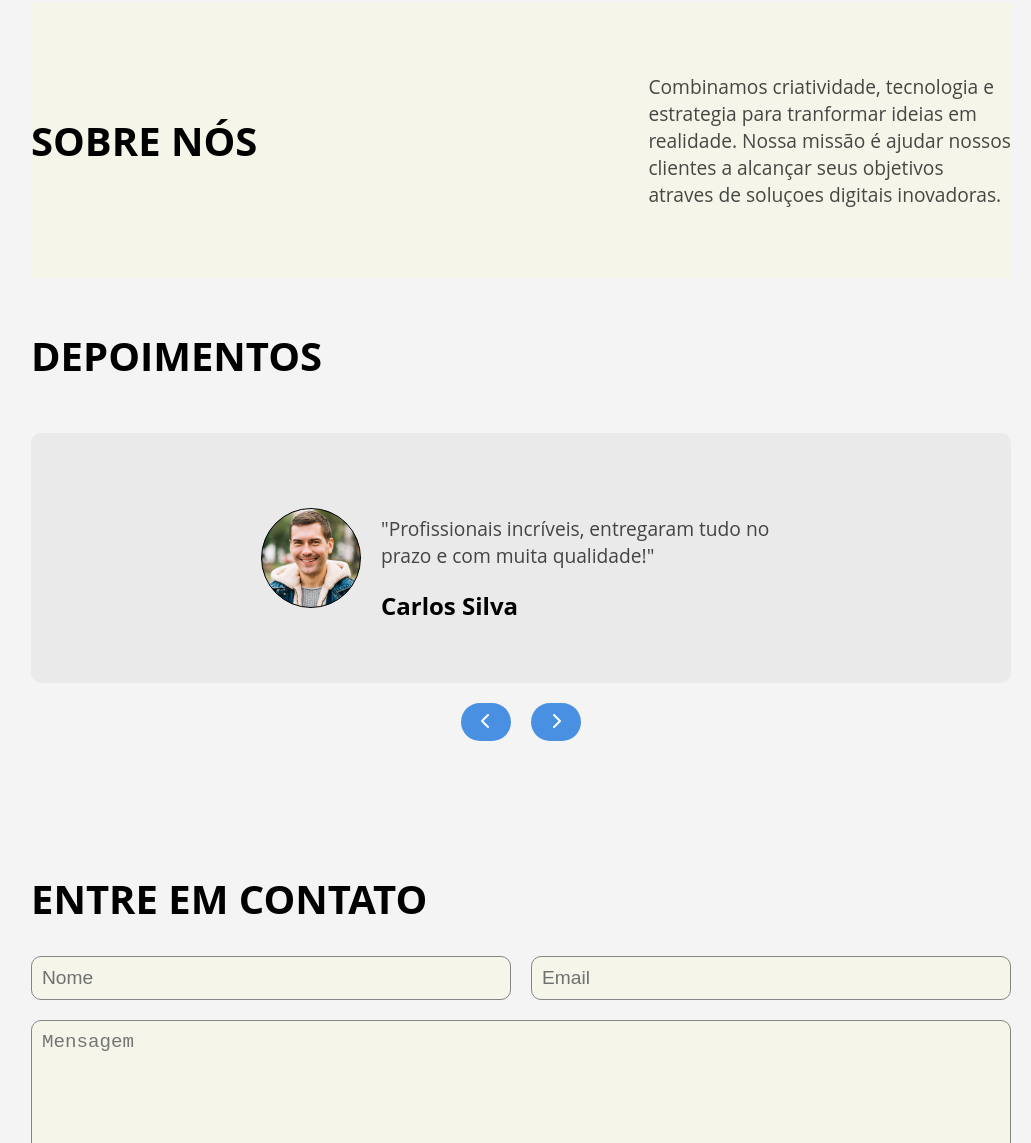
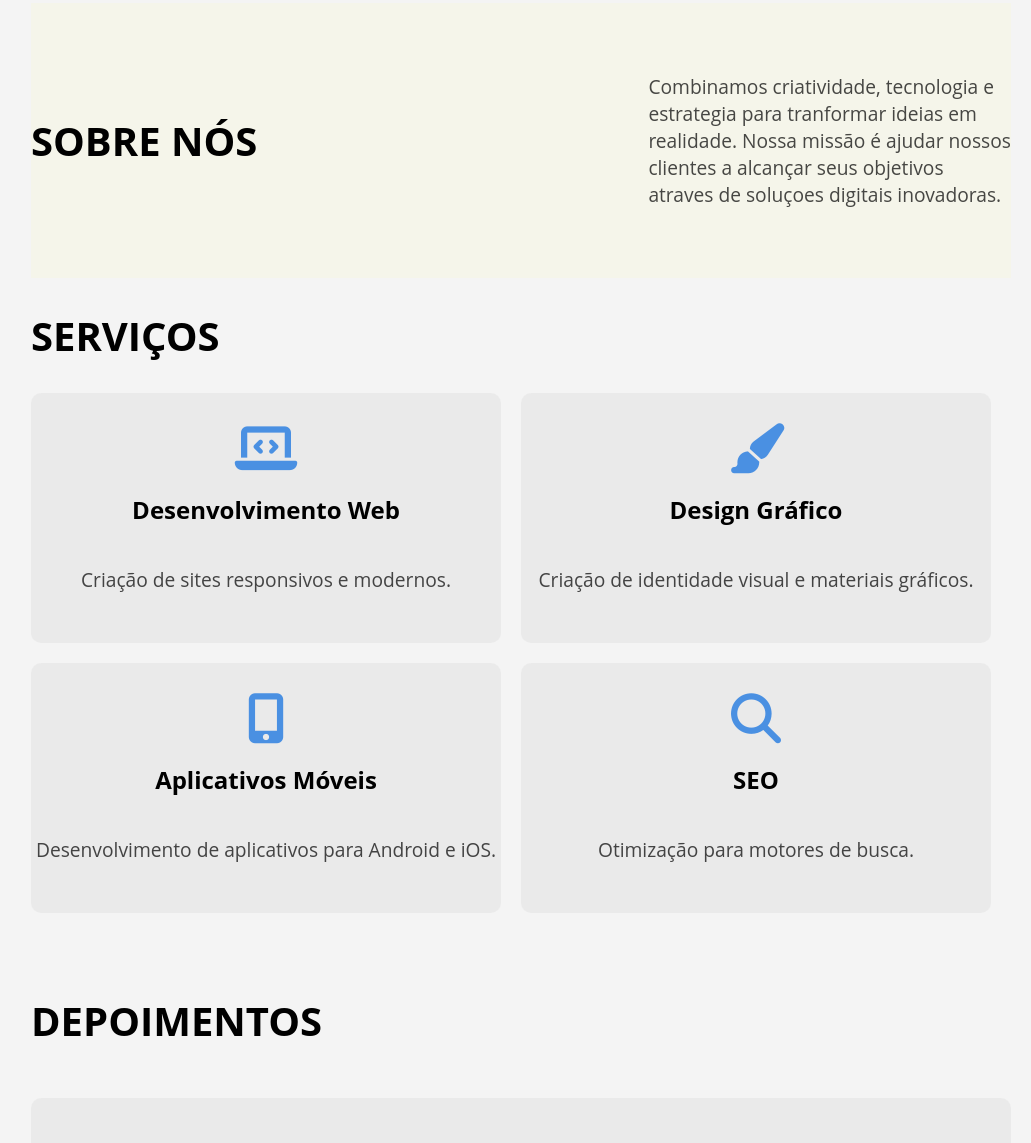
Before and after one commit to Ricardo-dev-00/Ag-ncia-Criativa-Web, a plain HTML site: page index.html in a window 1280 px wide. Shown: the part 635-1778 px from the top of the page, without its empty margins (119-1150 px from the left). Drawn offline with Linux system fonts and the light colour scheme.

Commit message:
projeto do modulo 11 finalizado

```diff
--- a/assets/css/style.css
+++ b/assets/css/style.css
@@ -219,6 +219,65 @@ main {
     font-weight: 400;
     color: #000000b6;
     margin: 20px 0;
+}
+
+/* =========================
+   SERVIÇOS
+========================= */
+.servicos {
+    display: flex;
+    flex-direction: column;
+    padding: 30px 0;
+}
+
+.servicos h2 {
+    font-size: 2.5rem;
+    font-weight: 700;
+    text-transform: uppercase;
+    color: var(--preto);
+}
+
+.box-servicos {
+    display: flex;
+    flex-wrap: wrap;
+    gap: 20px;
+    margin-top: 30px;
+}
+
+.card-servico {
+    flex: 1 1 calc(50% - 20px);
+    max-width: calc(50% - 20px);
+    height: 250px;
+    background-color: var(--cinza-card);
+    display: flex;
+    flex-direction: column;
+    gap: 20px;
+    padding: 30px 0;
+    border-radius: 10px;
+    transition: background 0.3s;
+    box-sizing: border-box;
+}
+
+.card-servico i {
+    font-size: 50px;
+    color: var(--azul-principal);
+    margin: 0 auto;
+}
+
+.card-servico h3 {
+    font-size: 1.5rem;
+    font-weight: 700;
+    text-transform: capitalize;
+    color: var(--preto);
+    text-align: center;
+}
+
+.card-servico p {
+    font-size: 1.2rem;
+    font-weight: 400;
+    color: #000000b6;
+    margin: 20px 0;
+    text-align: center;
 }
 
 /* =========================
@@ -465,6 +524,17 @@ footer span {
         align-items: center;
     }
 
+    .box-servicos {
+        flex-direction: column;
+        align-items: center;
+    }
+
+    .card-servico {
+        width: 100%;
+        max-width: 100%;
+        height: 250px;
+    }
+
     .depoimento-cliente {
         flex-direction: column;
         align-items: center;
@@ -476,6 +546,7 @@ footer span {
     }
 
     .sobre h2,
+    .servicos h2,
     .depoimentos h2,
     .contato h2 {
         text-align: center;
@@ -505,8 +576,13 @@ footer span {
     }
 
     .container {
-        flex-direction: column;
-        padding: 20px 0;
+        background-color: var(--cinza-card);
+
+    }
+
+    .depoimento-cliente {
+        width: 100%;
+        height: auto;
     }
 
     .chamada-agencia h1 {
--- a/index.html
+++ b/index.html
@@ -10,7 +10,7 @@
     <link rel="stylesheet" href="assets/css/style.css">
     <!-- Metadados para SEO -->
     <meta name="description"
-        content="Agência Criativa Web especializada em desenvolvimento de sites modernos, responsivos e criativos utilizando HTML e CSS. Veja nossos trabalhos e projetos.">
+        content="Agência Criativa Web especializada em desenvolvimento de sites modernos, responsivos e criativos utilizando HTML, CSS e js. Veja nossos trabalhos e projetos.">
     <meta name="keywords"
         content="agência web, desenvolvimento web, sites responsivos, HTML, CSS, design criativo, projetos web, criação de sites">
     <link rel="icon" type="image/x-icon" href="assets/image/ico.ico">
@@ -69,6 +69,32 @@
                 missão é ajudar nossos <br> clientes a alcançar seus objetivos <br> atraves de soluçoes digitais
                 inovadoras.</p>
         </sention>
+        <!-- Seção de serviços oferecidos pela agência -->
+        <section class="servicos">
+            <h2>serviços</h2>
+            <div class="box-servicos">
+                <div class="card-servico">
+                    <i class="fas fa-laptop-code"></i>
+                    <h3>Desenvolvimento Web</h3>
+                    <p>Criação de sites responsivos e modernos.</p>
+                </div>
+                <div class="card-servico">
+                    <i class="fas fa-paint-brush"></i>
+                    <h3>Design Gráfico</h3>
+                    <p>Criação de identidade visual e materiais gráficos.</p>
+                </div>
+                <div class="card-servico">
+                    <i class="fas fa-mobile-alt"></i>
+                    <h3>Aplicativos Móveis</h3>
+                    <p>Desenvolvimento de aplicativos para Android e iOS.</p>
+                </div>
+                <div class="card-servico">
+                    <i class="fas fa-search"></i>
+                    <h3>SEO</h3>
+                    <p>Otimização para motores de busca.</p>
+                </div>
+            </div>
+        </section>
         <!-- Seção de depoimentos com carrossel -->
         <section class="depoimentos" id="depoimentos">
             <h2>depoimentos</h2>
```
